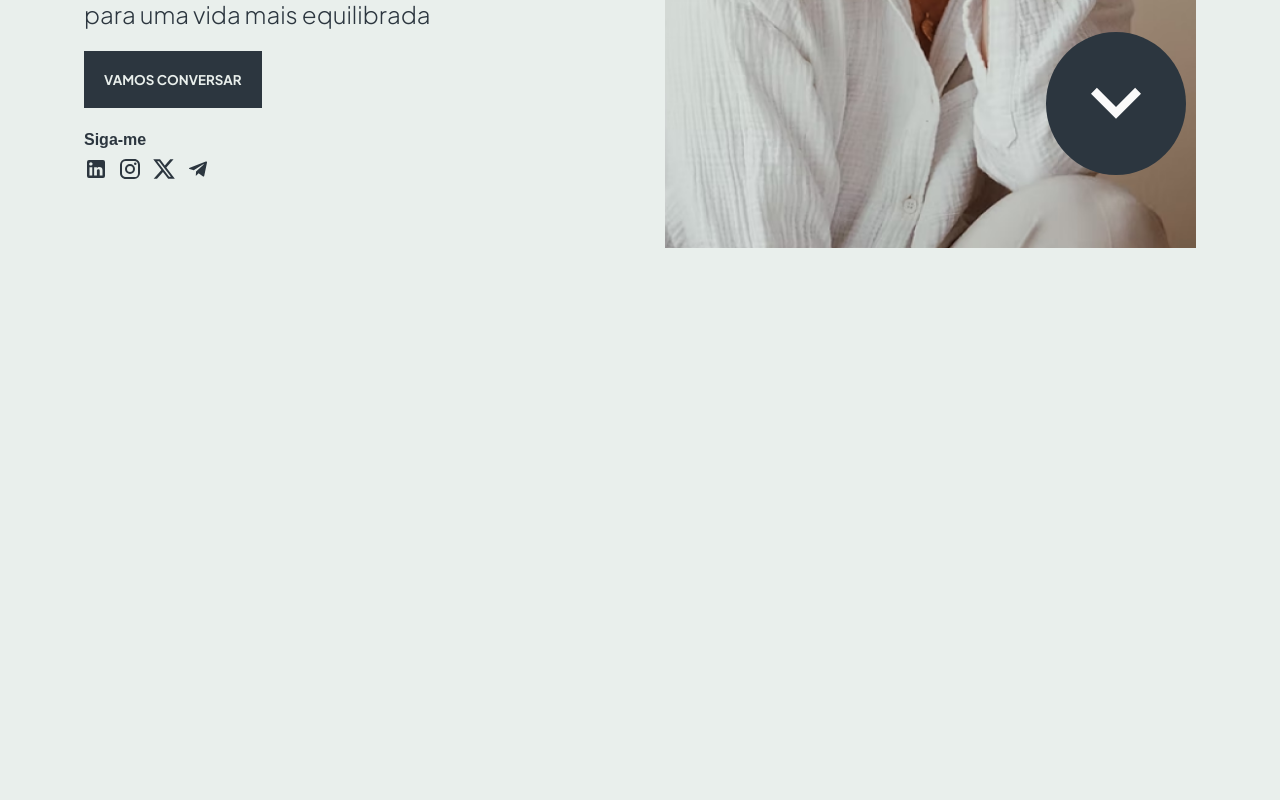
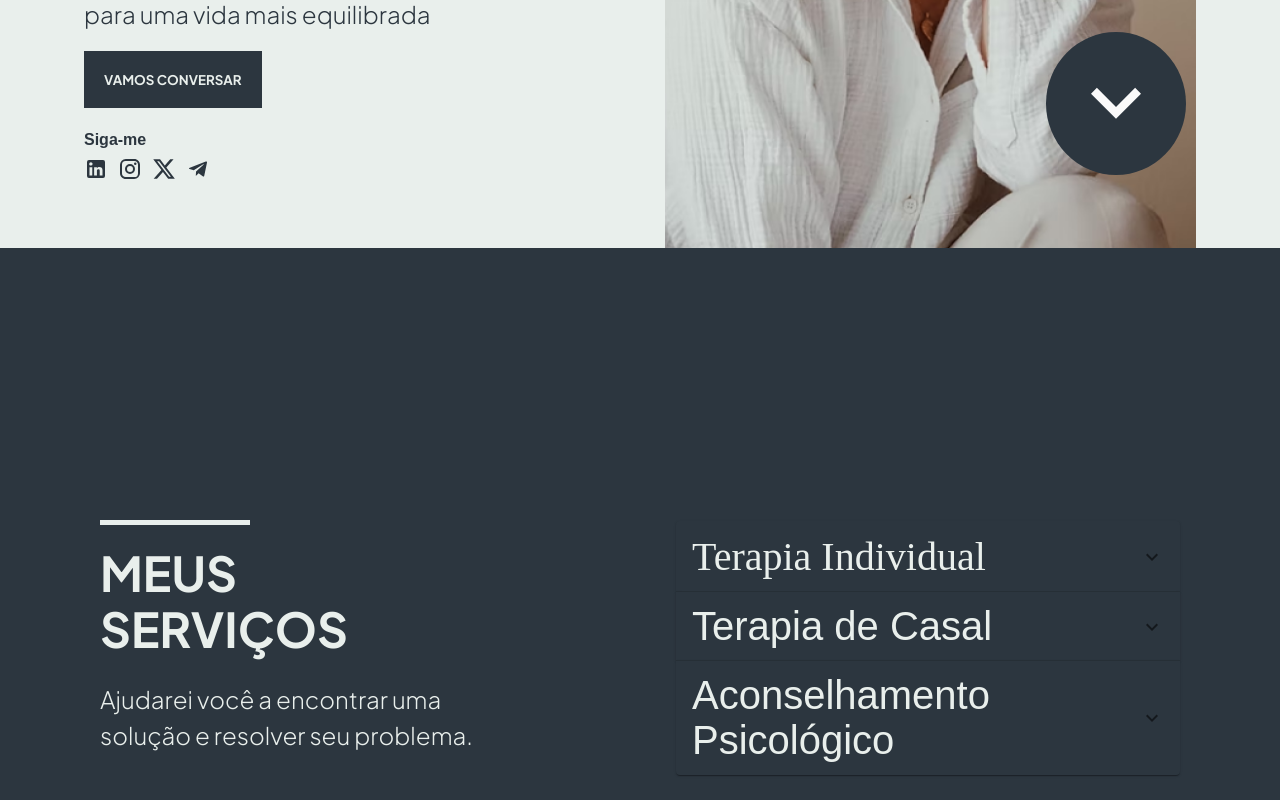
Before and after one commit to allessandrogomes/psychologist-portfolio, a Next.js app: page / in a window 1280 px wide. Shown: the part 552-1352 px from the top of the page. Before the commit the page ends 807 px from the top, so only its background shows below. Built offline with nearby package versions, Linux system fonts and the light colour scheme.

Commit message:
:sparkles:feat: implementa a ServicesSection.

```diff
--- a/src/app/page.tsx
+++ b/src/app/page.tsx
@@ -1,8 +1,9 @@
 import Header from "@/components/Header"
 import IntroSection from "@/components/IntroSection";
+import ServicesSection from "@/components/ServicesSection";
 import { theme } from "@/themes/mui-themes";
-import { CssBaseline } from "@mui/material";
-import { ThemeProvider } from "@mui/material/styles";
+import { CssBaseline, ThemeProvider } from "@mui/material";
+import "./globals.scss"
 
 export default function Home() {
   return (
@@ -12,6 +13,7 @@ export default function Home() {
         <Header />
         <main>
           <IntroSection />
+          <ServicesSection />
         </main>
       </ThemeProvider>
     </>
--- /dev/null
+++ b/src/components/ServicesSection/Accordions/index.tsx
@@ -0,0 +1,60 @@
+import * as React from 'react';
+import Accordion from '@mui/material/Accordion';
+import AccordionSummary from '@mui/material/AccordionSummary';
+import AccordionDetails from '@mui/material/AccordionDetails';
+import ExpandMoreIcon from '@mui/icons-material/ExpandMore';
+import { theme } from "@/themes/mui-themes"
+import { ThemeProvider } from '@mui/material/styles';
+import "@/app/globals.scss"
+
+// $color1: #E9EFEC;
+// $color2: #2C363F;
+
+export default function Accordions() {
+    return (
+        <div>
+
+            <Accordion sx={{ color: "#E9EFEC", backgroundColor: "#2C363F" }}>
+                <ThemeProvider theme={theme}>
+                    <AccordionSummary
+                        expandIcon={<ExpandMoreIcon />}
+                        aria-controls="panel1-content"
+                        id="panel1-header"
+                        sx={{ fontSize: "2.5rem", fontFamily: "Plus Jakarta Sans" }}
+                    >
+                        Terapia Individual
+                    </AccordionSummary>
+                </ThemeProvider>
+                <AccordionDetails>
+                    Na terapia individual, ofereço um espaço seguro e confidencial para que você possa explorar seus sentimentos, desafios e metas. Juntos, trabalharemos em estratégias personalizadas para promover seu bem-estar emocional, autoconhecimento e superação de dificuldades.
+                </AccordionDetails>
+            </Accordion>
+            <Accordion sx={{ color: "#E9EFEC", backgroundColor: "#2C363F" }}>
+                <AccordionSummary
+                    expandIcon={<ExpandMoreIcon />}
+                    aria-controls="panel2-content"
+                    id="panel2-header"
+                    sx={{ fontSize: "2.5rem" }}
+                >
+                    Terapia de Casal
+                </AccordionSummary>
+                <AccordionDetails>
+                    A terapia de casal é voltada para ajudar parceiros a melhorar a comunicação, resolver conflitos e fortalecer o vínculo. Através de sessões colaborativas, trabalhamos na construção de um relacionamento mais saudável e harmonioso.
+                </AccordionDetails>
+            </Accordion>
+            <Accordion sx={{ color: "#E9EFEC", backgroundColor: "#2C363F" }}>
+                <AccordionSummary
+                    expandIcon={<ExpandMoreIcon />}
+                    aria-controls="panel3-content"
+                    id="panel3-header"
+                    sx={{ fontSize: "2.5rem" }}
+                >
+                    Aconselhamento Psicológico
+                </AccordionSummary>
+                <AccordionDetails>
+                    O aconselhamento psicológico oferece apoio em momentos de crise ou transição. Seja para lidar com ansiedade, estresse ou tomada de decisões importantes, estou aqui para ajudá-lo a encontrar clareza e equilíbrio para seguir em frente.
+                </AccordionDetails>
+            </Accordion>
+        </div>
+    );
+}
--- /dev/null
+++ b/src/components/ServicesSection/index.tsx
@@ -0,0 +1,19 @@
+import TitleAndSubtitle from "../shared/TitleAndSubtitle"
+import Accordions from "./Accordions"
+import styles from "./styles.module.scss"
+
+export default function ServicesSection() {
+    return (
+        <section className={styles.section}>
+            <div className={styles.title}>
+                <TitleAndSubtitle
+                    title="Meus serviços"
+                    subtitle="Ajudarei você a encontrar uma solução e resolver seu problema."
+                />
+            </div>
+            <div className={styles.accordions}>
+                <Accordions />
+            </div>
+        </section>
+    )
+}
--- /dev/null
+++ b/src/components/ServicesSection/styles.module.scss
@@ -0,0 +1,27 @@
+@import "@/app/globals.scss";
+
+.section {
+    height: 100vh;
+    min-height: 700px;
+    width: 100%;
+    background-color: $color2;
+    display: flex;
+
+    .title {
+        width: 45%;
+        height: 100%;
+        display: flex;
+        align-items: center;
+        justify-content: center;
+        padding: 0 100px;
+    }
+
+    .accordions {
+        width: 55%;
+        height: 100%;
+        display: flex;
+        align-items: center;
+        justify-content: center;
+        padding: 0 100px;
+    }
+}
```
